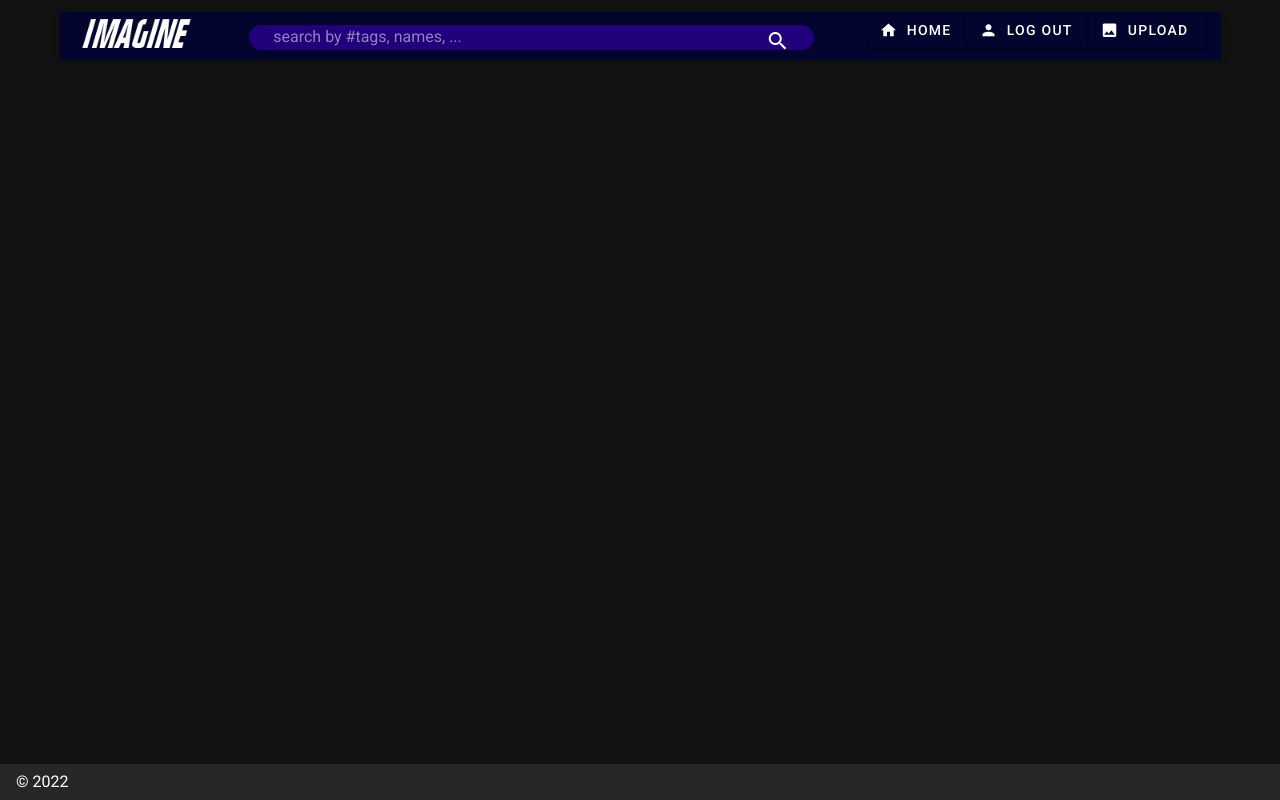
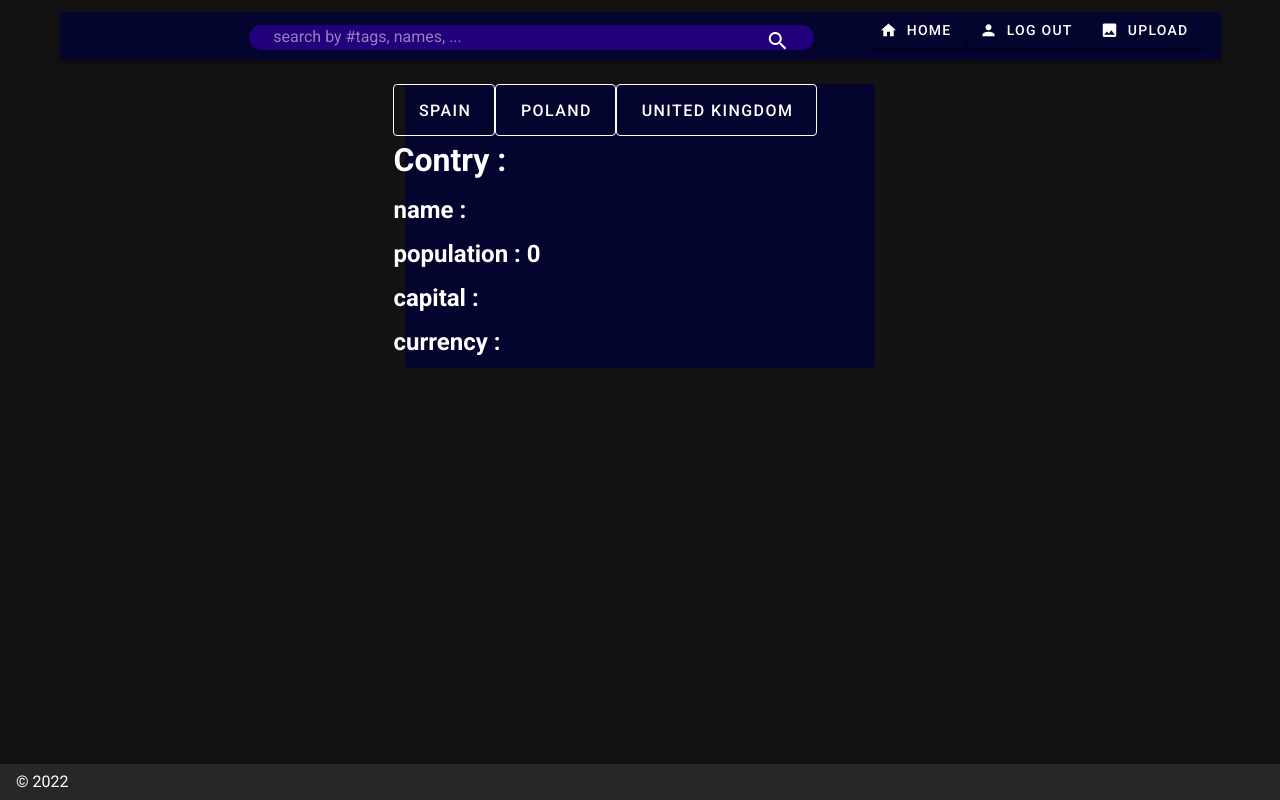
Before and after one commit to swarch2022i/imagine_wa, a Nuxt app: page /soap in a window 1280 px wide. Built offline with nearby package versions, Linux system fonts and the light colour scheme.

Commit message:
Direcciones arregladas

```diff
--- a/nuxt.config.js
+++ b/nuxt.config.js
@@ -20,9 +20,18 @@ export default {
     }]
   },
   publicRuntimeConfig: {
+    axios: {},
     API_GATEWAY: process.env.API_GATEWAY_URL,
     STORAGE_MS: process.env.STORAGE_MS_URL,
+    SOAP_URL: process.env.SOAP_URL,
   },
+  privateRuntimeConfig: {
+    axios: {
+      baseURL: process.env.API_GATEWAY_URL,
+    },
+  },
+
+
 
   // Global CSS: https://go.nuxtjs.dev/config-css
   css: [],
@@ -50,7 +59,7 @@ export default {
   // Axios module configuration: https://go.nuxtjs.dev/config-axios
   axios: {
     // Workaround to avoid enforcing hard-coded localhost:3000: https://github.com/nuxt-community/axios-module/issues/308
-    baseURL: '/',
+    baseURL: process.env.API_GATEWAY_URL,
   },
 
   server: {
--- /dev/null
+++ b/pages/soap.vue
@@ -0,0 +1,91 @@
+<template>
+  <v-container class="fill-height" fluid>
+    <v-row align="center" justify="center" dense>
+      <v-col cols="12" sm="8" md="6" lg="5">
+        <v-card elevation="0" class="primary text-center">
+          <v-row>
+            <v-btn
+              depressed
+              x-large
+              outlined
+              color="white"
+              @click="SOAPSpain('Spain')"
+            >
+              Spain
+            </v-btn>
+            <v-btn
+              depressed
+              x-large
+              outlined
+              color="white"
+              @click="SOAPSpain('Poland')"
+            >
+              Poland
+            </v-btn>
+            <v-btn
+              depressed
+              x-large
+              outlined
+              color="white"
+              @click="SOAPSpain('United Kingdom')"
+            >
+              United Kingdom
+            </v-btn>
+          </v-row>
+          <v-row>
+              <v-col>
+              <v-row>
+              <h1 class="mb-2">Contry :</h1>
+              </v-row>
+              <v-row>
+                  <h2 class="mb-2">name : {{country.name}}</h2>
+              </v-row>
+              <v-row>
+                  <h2 class="mb-2">population : {{country.population}}</h2>
+              </v-row>
+              <v-row>
+                  <h2 class="mb-2">capital : {{country.capital}}</h2>
+              </v-row>
+              <v-row>
+                  <h2 class="mb-2">currency : {{country.currency}}</h2>
+              </v-row>
+              </v-col>
+          </v-row>
+        </v-card>
+      </v-col>
+    </v-row>
+  </v-container>
+</template>
+
+<script>
+export default {
+  data() {
+    return {
+      country: {
+        name: '',
+        population: 0,
+        capital: '',
+        currency: '',
+      },
+    }
+  },
+  methods: {
+    async SOAPSpain(country) {
+      try {
+        var response = await this.$axios.get(
+          `${this.$config.SOAP_URL}${country}`
+        )
+
+        this.country = response.data
+
+      } catch (error) {
+        alert(error)
+        console.log(error)
+      }
+    },
+  },
+}
+</script>
+
+<style lang="css" scoped>
+</style>
--- a/pages/uploadImage.vue
+++ b/pages/uploadImage.vue
@@ -147,9 +147,9 @@
       </v-row>
     </v-container>
   </div>
-<div v-else>
+  <div v-else>
     <h1>Please Log In</h1>
-</div>
+  </div>
 </template>
 
 <script>
@@ -253,7 +253,7 @@ export default {
         //strinfy todo :V excepto imagen <3
 
         this.tags.forEach((tag) => {
-           formData.append('tags[]', JSON.stringify(tag));
+          formData.append('tags[]', JSON.stringify(tag))
         })
 
         try {
--- a/store/index.js
+++ b/store/index.js
@@ -37,7 +37,7 @@ export const actions = {
     //'http://35.232.133.8:5000/graphql' así funciona, cambiar todas las ips :v
     try {
 
-      var response = await this.$axios.post(`${this.$config.API_GATEWAY}/graphql`, {
+      var response = await this.$axios.post(`/graphql`, {
 
         query: `
               mutation
@@ -77,7 +77,7 @@ export const actions = {
   },
   async fetchRegister({ commit }, { username, password, password_conf }) {
     try {
-      var response = await this.$axios.post(`${this.$config.API_GATEWAY}/graphql`, {
+      var response = await this.$axios.post(`/graphql`, {
 
         query: `
               mutation
@@ -98,7 +98,7 @@ export const actions = {
   async fetchCreatePerfil({ commit }, { idUsuario, nombre }) {
     try {
 
-      var response = await this.$axios.post(`${this.$config.API_GATEWAY}/graphql`, {
+      var response = await this.$axios.post(`/graphql`, {
 
         query: `
           mutation
@@ -121,7 +121,7 @@ export const actions = {
   },
   async fetchLoadPerfil({ commit }, { idUsuario }) {
     try {
-      var response = await this.$axios.post(`${this.$config.API_GATEWAY}/graphql`, {
+      var response = await this.$axios.post(`/graphql`, {
         query: `{
           getPerfilByIdUsuario(idUsuario:"${idUsuario}"){
               nombre
```
